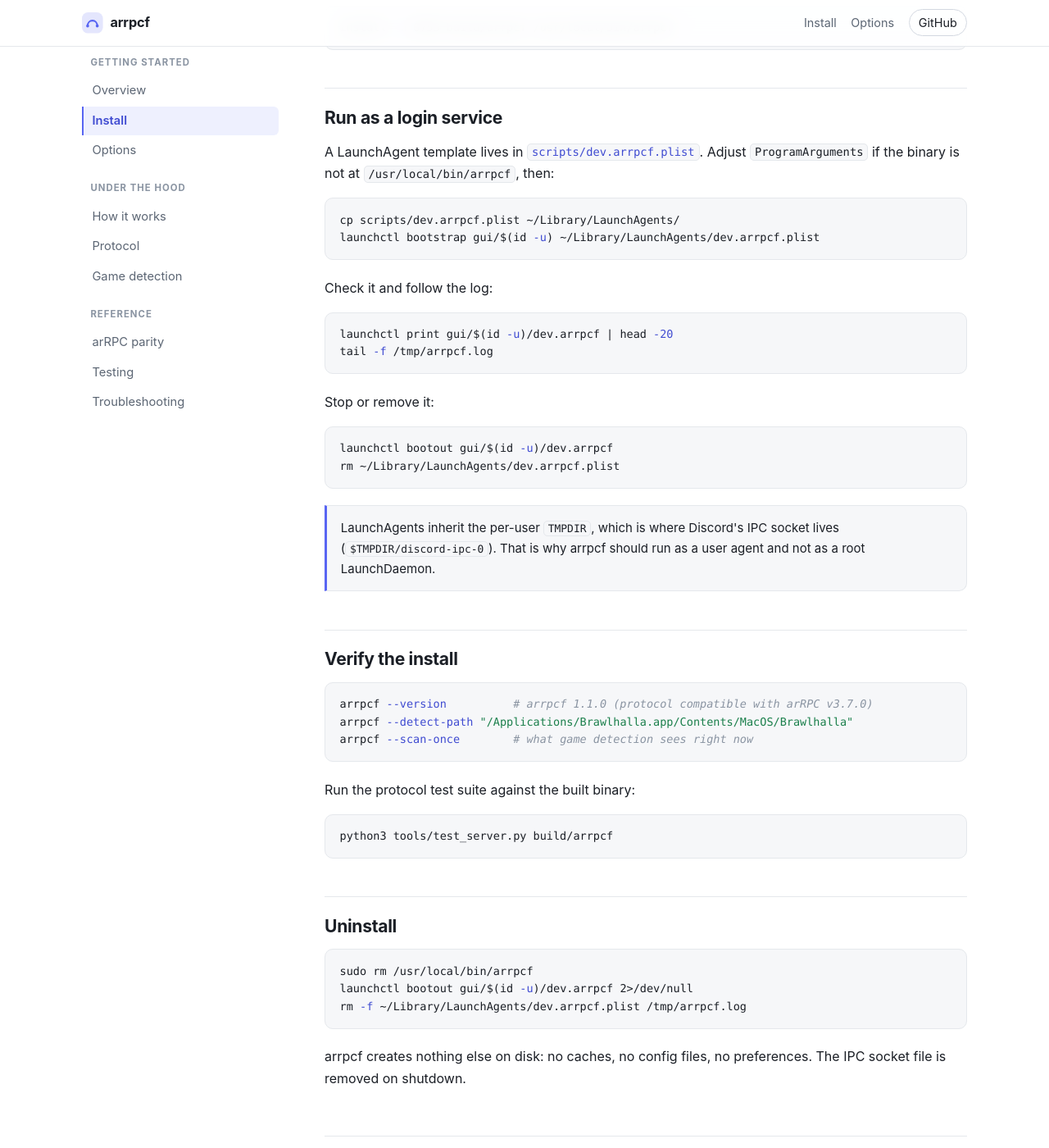
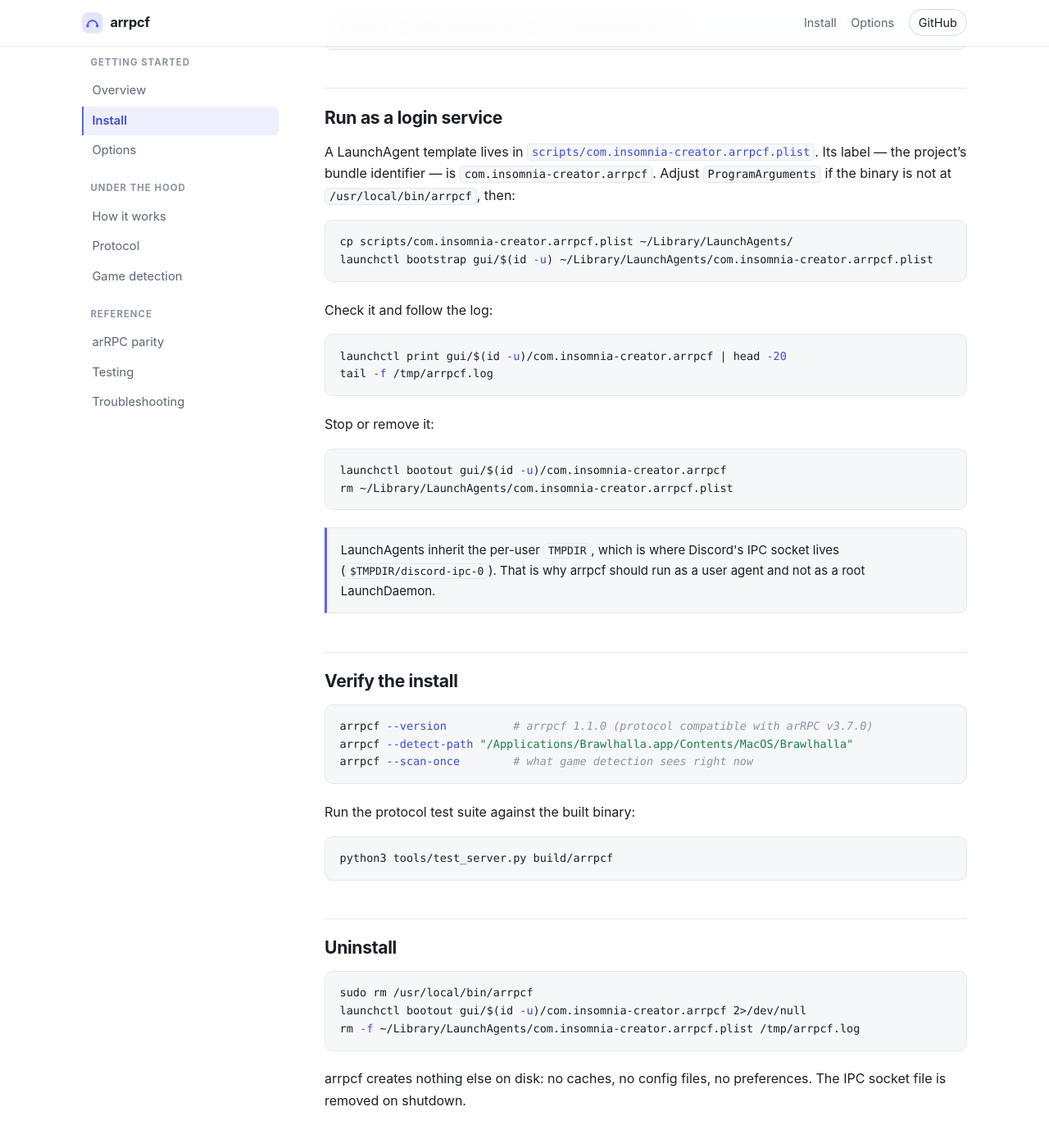
Before and after one commit to insomnia-creator/arrpcf, a Jekyll site: the page built from docs/install.md, in a window 1280 px wide and 1400 px high, scrolled down 1811 px. Shown: the whole window at 82% size. Built offline with Jekyll 4.4.1, drawn with Linux system fonts in a browser that asks for light colours.

Commit message:
meta: bundle identifier and license holder
Use com.insomnia-creator.arrpcf as the project identifier: the launchd
agent label, the plist filename, and the identifier named in the install
docs.

The license now reads "Copyright (c) 2026 insomnia-creator"; upstream
attributions (arRPC, yyjson) stay as they were.

````diff
--- a/docs/install.md
+++ b/docs/install.md
@@ -82,26 +82,27 @@ install -m 0755 build/arrpcf /usr/local/bin/arrpcf
 ## Run as a login service
 
 A LaunchAgent template lives in
-[`scripts/dev.arrpcf.plist`](https://github.com/insomnia-creator/arrpcf/blob/main/scripts/dev.arrpcf.plist).
+[`scripts/com.insomnia-creator.arrpcf.plist`](https://github.com/insomnia-creator/arrpcf/blob/main/scripts/com.insomnia-creator.arrpcf.plist).
+Its label — the project's bundle identifier — is `com.insomnia-creator.arrpcf`.
 Adjust `ProgramArguments` if the binary is not at `/usr/local/bin/arrpcf`, then:
 
 ```sh
-cp scripts/dev.arrpcf.plist ~/Library/LaunchAgents/
-launchctl bootstrap gui/$(id -u) ~/Library/LaunchAgents/dev.arrpcf.plist
+cp scripts/com.insomnia-creator.arrpcf.plist ~/Library/LaunchAgents/
+launchctl bootstrap gui/$(id -u) ~/Library/LaunchAgents/com.insomnia-creator.arrpcf.plist
 ```
 
 Check it and follow the log:
 
 ```sh
-launchctl print gui/$(id -u)/dev.arrpcf | head -20
+launchctl print gui/$(id -u)/com.insomnia-creator.arrpcf | head -20
 tail -f /tmp/arrpcf.log
 ```
 
 Stop or remove it:
 
 ```sh
-launchctl bootout gui/$(id -u)/dev.arrpcf
-rm ~/Library/LaunchAgents/dev.arrpcf.plist
+launchctl bootout gui/$(id -u)/com.insomnia-creator.arrpcf
+rm ~/Library/LaunchAgents/com.insomnia-creator.arrpcf.plist
 ```
 
 <div class="note">
@@ -128,8 +129,8 @@ python3 tools/test_server.py build/arrpcf
 
 ```sh
 sudo rm /usr/local/bin/arrpcf
-launchctl bootout gui/$(id -u)/dev.arrpcf 2>/dev/null
-rm -f ~/Library/LaunchAgents/dev.arrpcf.plist /tmp/arrpcf.log
+launchctl bootout gui/$(id -u)/com.insomnia-creator.arrpcf 2>/dev/null
+rm -f ~/Library/LaunchAgents/com.insomnia-creator.arrpcf.plist /tmp/arrpcf.log
 ```
 
 arrpcf creates nothing else on disk: no caches, no config files, no preferences. The
````
Also changed, not shown: README.md, 3 other files.
